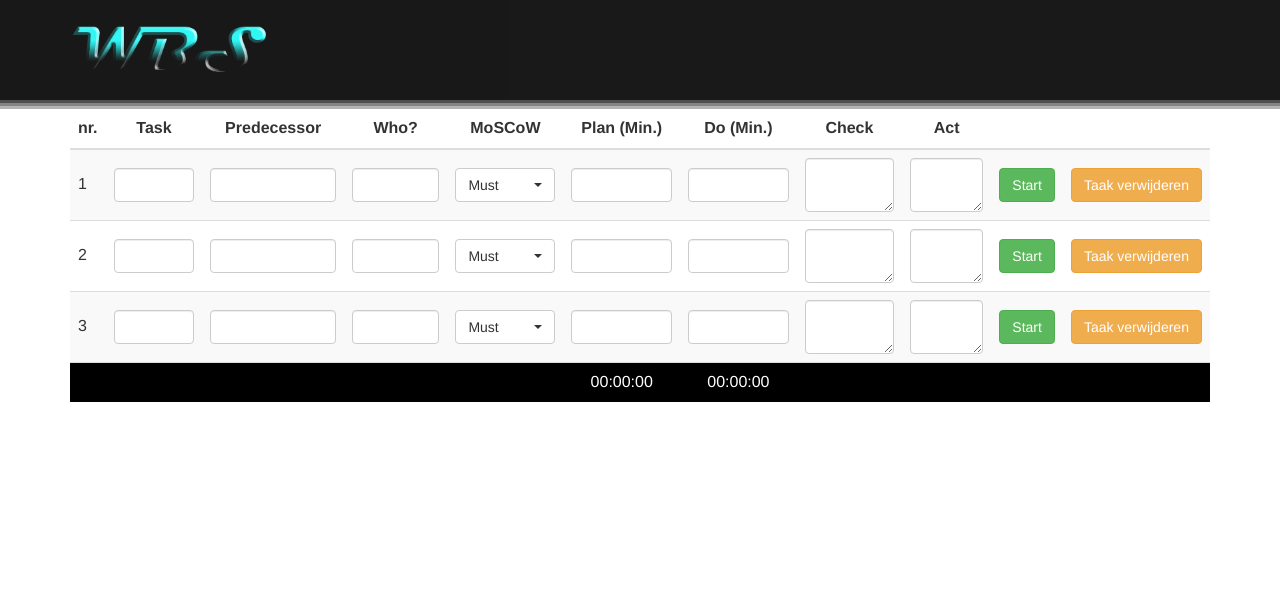
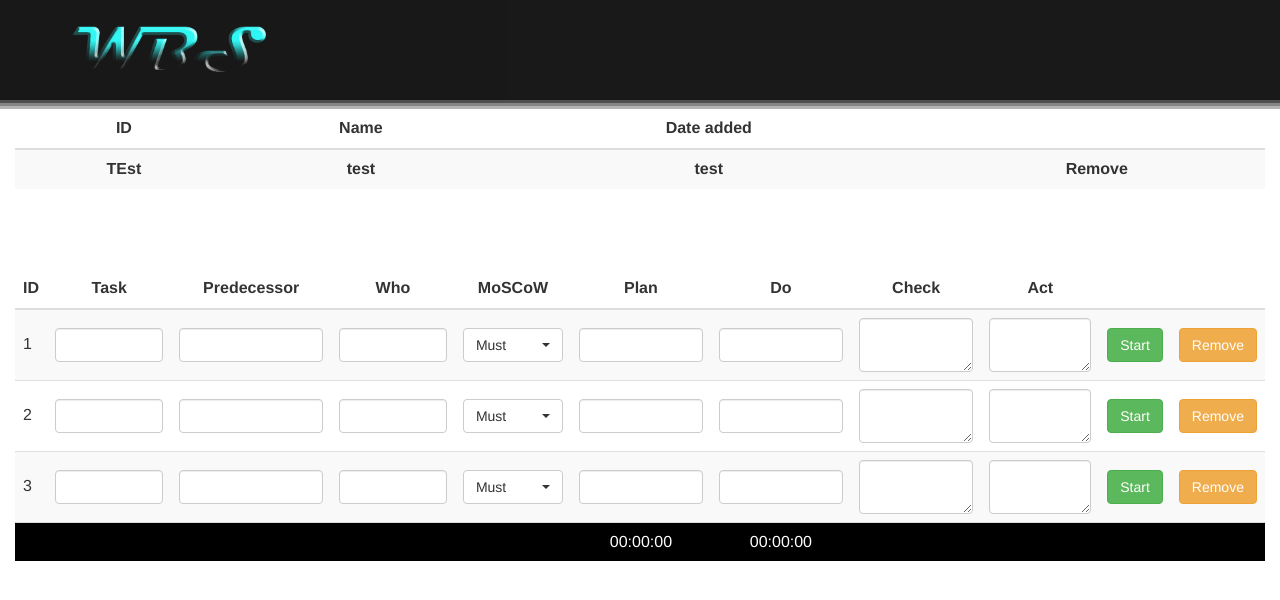
Before and after one commit to DamienKusters/wbsMonitor, a PHP site: page / in a window 1280 px wide. Shown: the top 600 px of the page. Run offline with PHP 8.4, Linux system fonts and the light colour scheme; lists and menus that the app fills with data are empty.

Commit message:
Worked on index

```diff
--- a/index.php
+++ b/index.php
@@ -9,6 +9,7 @@
   <link rel="icon"href="img/logo.png" type="image/png" />
 </head>
 <body>
+  <!-- Header  -->
   <div class="container-fluid">
       <div class="row HeaderRow">
           <div class="col-md-5 col-xs-12">
@@ -20,19 +21,43 @@
   <div style="height: 3px; background-color: #4f4f4f;"></div>
   <div style="height: 3px; background-color: #858585;"></div>
   <div style="height: 3px; background-color: #b4b4b4;"></div>
-        <div class="container">
-            <div class="row">
+
+  <!-- Projects Table -->
     <div class="col-md-12">
       <table class="table table-striped">
         <thead>
           <tr>
-                                <th>nr.</th>
+            <th>ID</th>
+            <th>Name</th>
+            <th>Date added</th>
+            <th></th>
+          </tr>
+        </thead>
+        <tbody>
+          <tr>
+            <th>TEst</th>
+            <th>test</th>
+            <th>test</th>
+            <th>Remove</th>
+          </tr>
+        </tbody>
+      </table>
+    <div>
+    <br /><br /><br />
+
+      <div class="container-fluid">
+        <div class="row">
+        <div class="table-responsive">
+        <table class="table table-striped">
+            <thead>
+                <tr>
+                    <th>ID</th>
                     <th>Task</th>
                     <th>Predecessor</th>
-                                <th>Who?</th>
+                    <th>Who</th>
                     <th>MoSCoW</th>
-                                <th>Plan (Min.)</th>
-                                <th>Do (Min.)</th>
+                    <th>Plan</th>
+                    <th>Do</th>
                     <th>Check</th>
                     <th>Act</th>
                     <th></th>
@@ -58,7 +83,7 @@
                     <td class="VerticalALign Check"><textarea class="form-control"></textarea></td>
                     <td class="VerticalALign Act"><textarea class="form-control"></textarea></td>
                     <td class="VerticalALign Start"><input class="btn btn-success" type="button" value="Start" /></td>
-                                <td class="VerticalALign Remove"><input class="btn btn-warning" type="button" value="Taak verwijderen"/></td>
+                    <td class="VerticalALign Remove"><input class="btn btn-warning" type="button" value="Remove"/></td>
                 </tr>
                 <tr>
                     <td class="VerticalALign Number">2</td>
@@ -78,7 +103,7 @@
                     <td class="VerticalALign Check"><textarea class="form-control"></textarea></td>
                     <td class="VerticalALign Act"><textarea class="form-control"></textarea></td>
                     <td class="VerticalALign Start"><input class="btn btn-success" type="button" value="Start" /></td>
-                                <td class="VerticalALign Remove"><input class="btn btn-warning" type="button" value="Taak verwijderen"/></td>
+                    <td class="VerticalALign Remove"><input class="btn btn-warning" type="button" value="Remove"/></td>
                 </tr>
                 <tr>
                     <td class="VerticalALign Number">3</td>
@@ -98,7 +123,7 @@
                     <td class="VerticalALign Check"><textarea class="form-control"></textarea></td>
                     <td class="VerticalALign Act"><textarea class="form-control"></textarea></td>
                     <td class="VerticalALign Start"><input class="btn btn-success" type="button" value="Start" /></td>
-                                <td class="VerticalALign Remove"><input class="btn btn-warning" type="button" value="Taak verwijderen"/></td>
+                    <td class="VerticalALign Remove"><input class="btn btn-warning" type="button" value="Remove"/></td>
                 </tr>
                 <tr style="background-color: black; color: white;">
                     <td></td>
@@ -118,6 +143,7 @@
     </div>
   </div>
 </div>
+</div>
   <script src="https://ajax.googleapis.com/ajax/libs/jquery/1.12.4/jquery.min.js"></script>
   <script src="js/bootstrap.min.js"></script>
   <script src="css/bootstrap-select-1.12.2/dist/js/bootstrap-select.min.js"></script>
```
Lines whose indentation alone changed are shown as unchanged.
